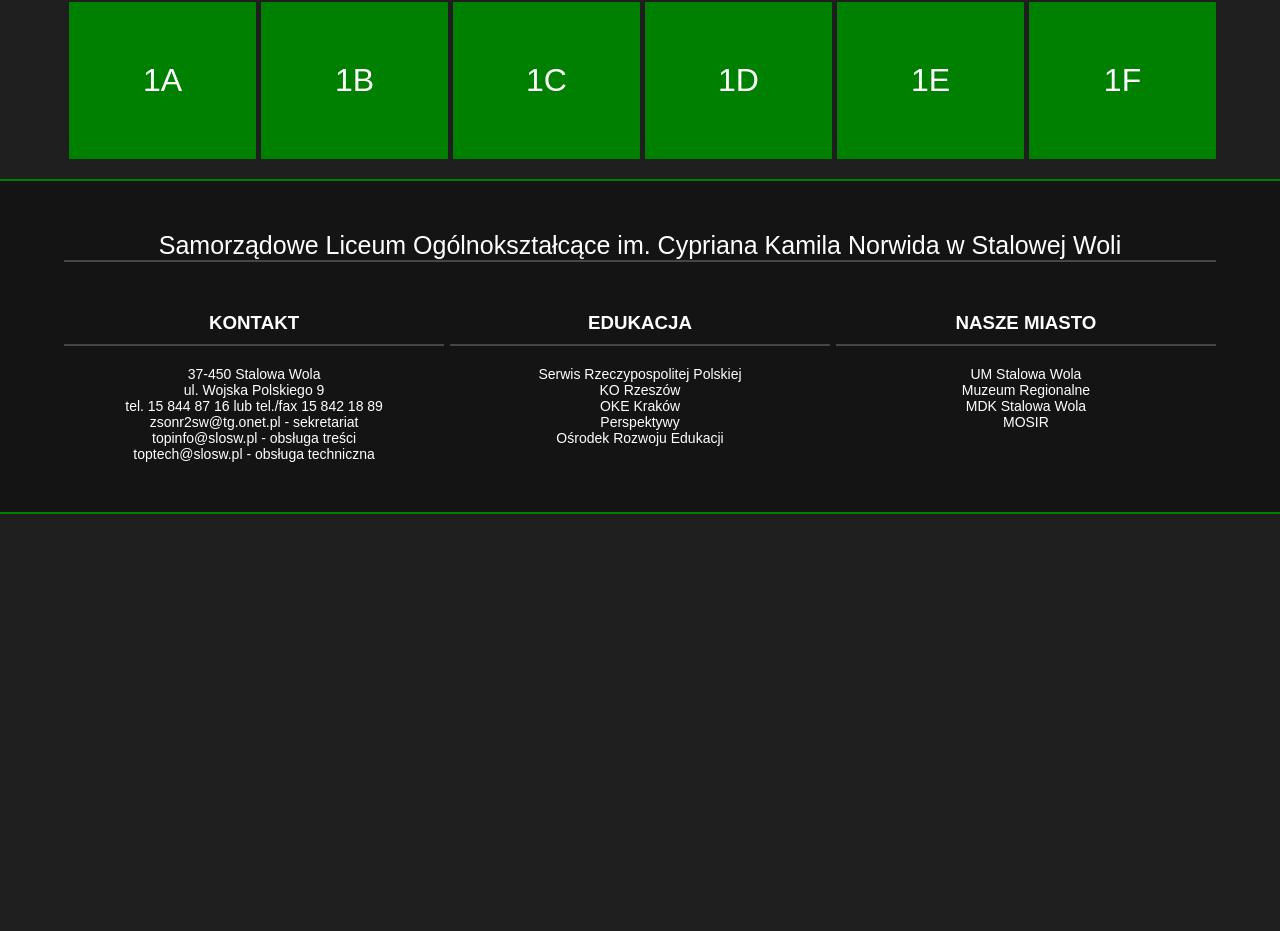
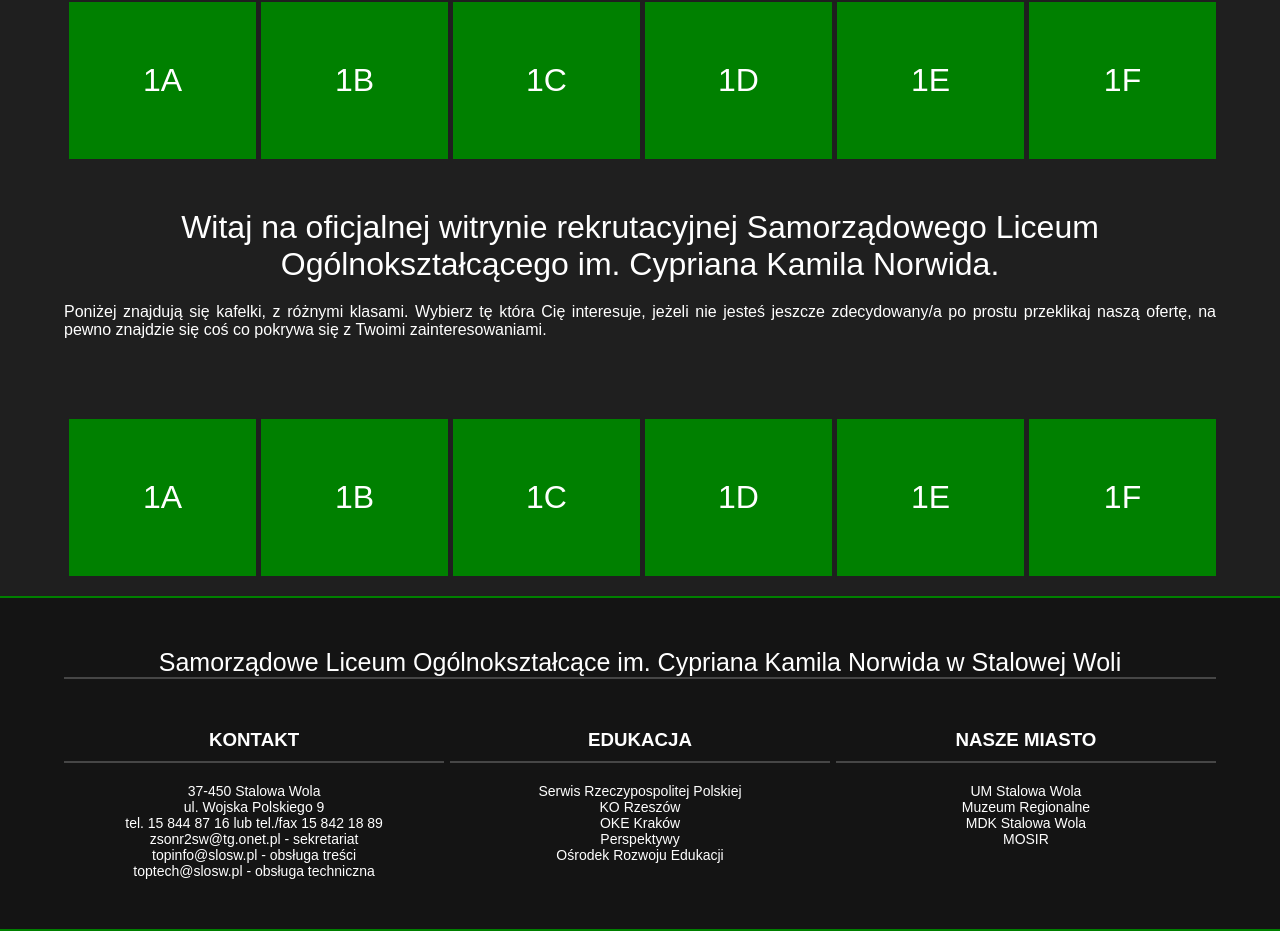
Before and after one commit to rtsncs/slorekrutacja2k20, a React (Create React App) app: page / in a window 1280 px wide. Shown: the part 959-1890 px from the top of the page. Before the commit the page ends 1473 px from the top, so only its background shows below. Built offline with nearby package versions, Linux system fonts and the light colour scheme.

Commit message:
404 przekierowanie do menu

```diff
--- a/src/components/App.js
+++ b/src/components/App.js
@@ -37,6 +37,9 @@ const App = () => {
           <Route path="/class-f">
             <ClassF />
           </Route>
+          <Route>
+            <Menu />
+          </Route>
         </Switch>
       </div>
       <Footer />
```
